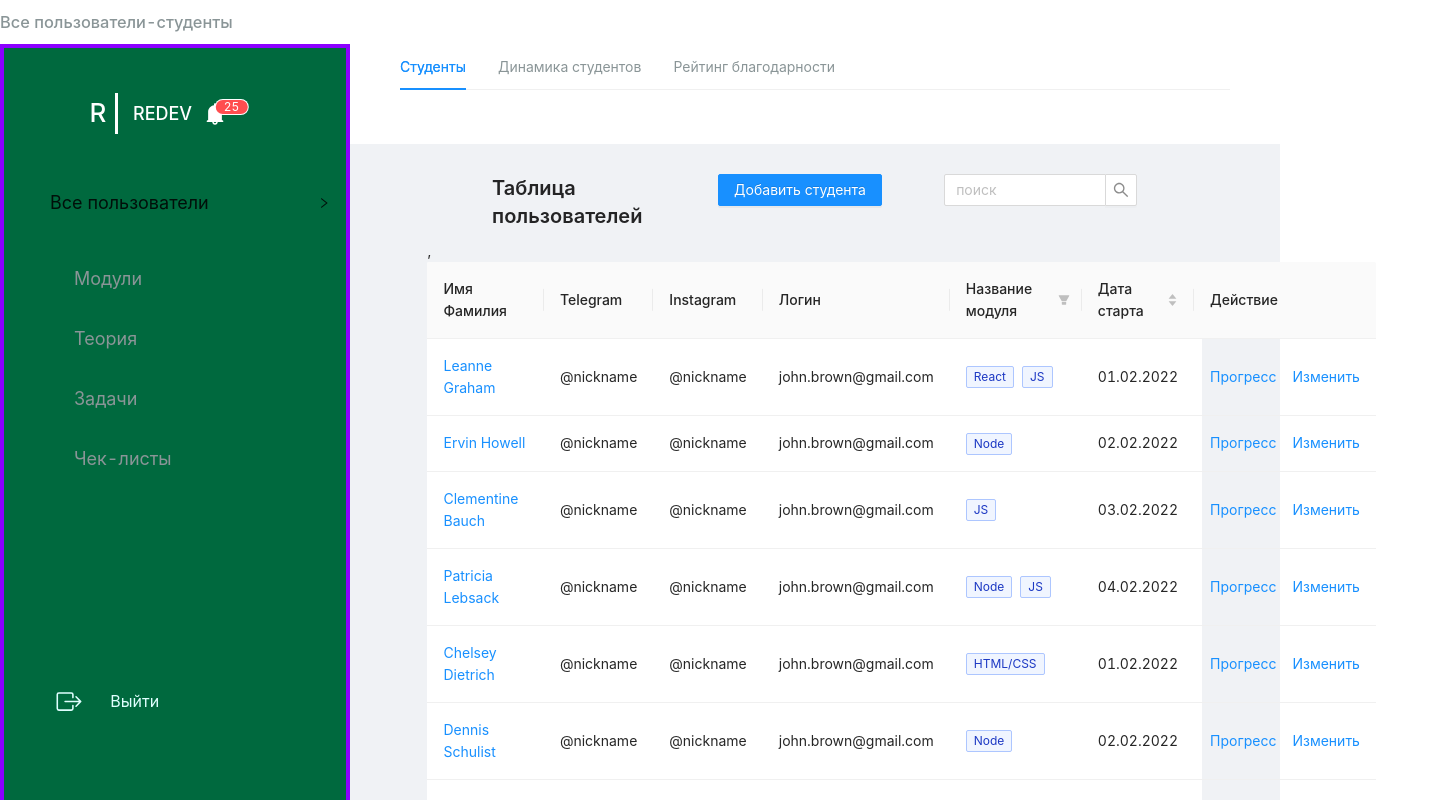
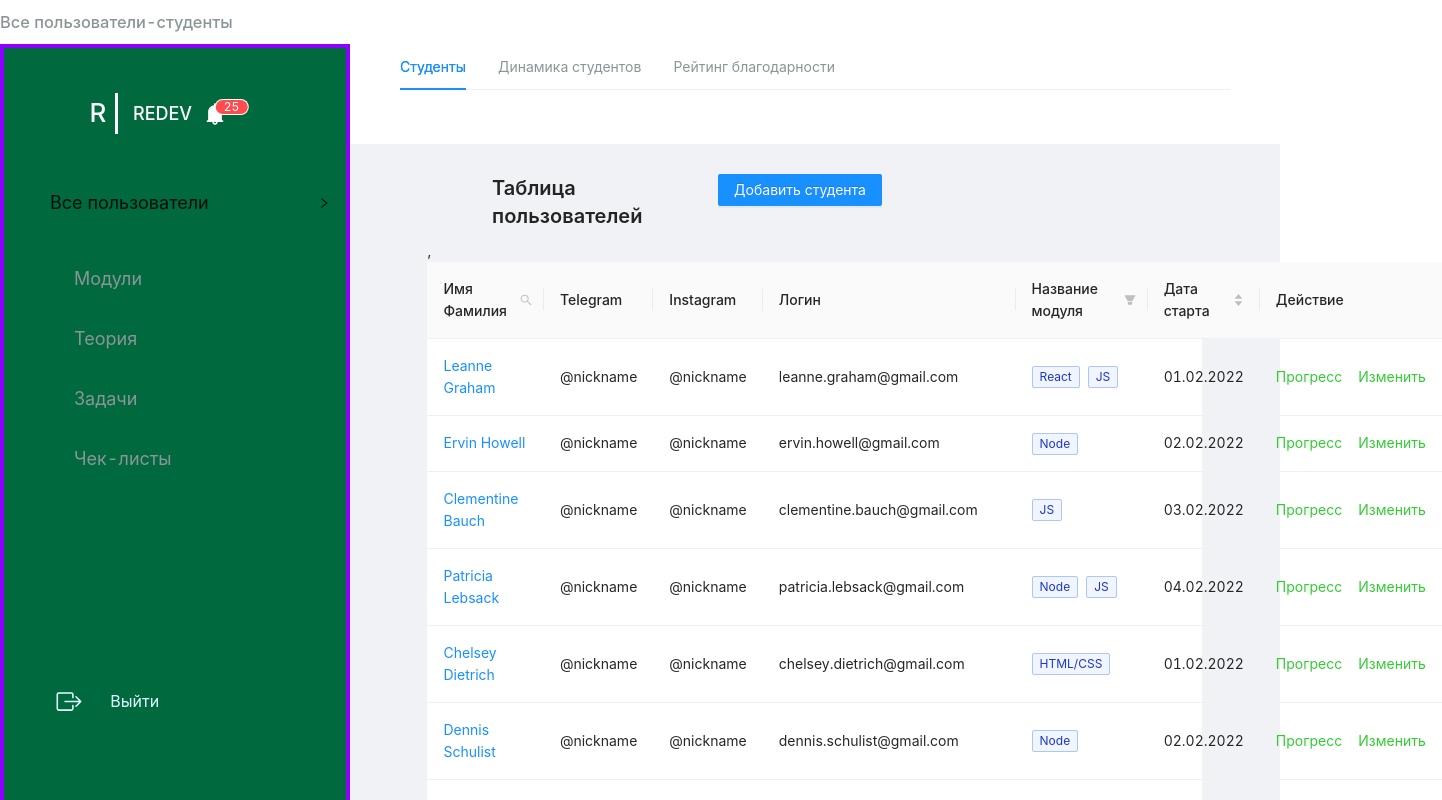
Before and after one commit to Arminonly/user_table, a React (Create React App) app: page /Users in a window 1280 px wide. Shown: the top 800 px of the page, 1442 px wide, since content can reach past the window. Built offline with nearby package versions, Linux system fonts and the light colour scheme.

Commit message:
фиксация:master

```diff
--- a/package.json
+++ b/package.json
@@ -13,6 +13,7 @@
     "react": "^17.0.2",
     "react-color": "^2.19.3",
     "react-dom": "^17.0.2",
+    "react-highlight-words": "^0.17.0",
     "react-router-dom": "^6.2.1",
     "react-scripts": "5.0.0",
     "reactstrap": "^9.0.1",
--- a/src/components/modules/Content/ContentCards.js
+++ b/src/components/modules/Content/ContentCards.js
@@ -1,5 +1,5 @@
 import React from 'react'
-import { Card, Col, Row, Badge } from 'antd'
+import { Card, Col, Row, Badge, Input } from 'antd'
 import { EditOutlined, CloseOutlined } from '@ant-design/icons'
 
 const ContentCards = () => {
@@ -10,13 +10,19 @@ const ContentCards = () => {
       fontSize: '16px'
     }
   }
+  // const text = '!!!!test text!!!!'
+  // const title = '!!!!test title!!!!'
+  // color='#C1876B'
+  const color = '#C1876B'
+
   return (
     <>
       <div className="site-card-wrapper" style={{ margin: '15px' }}>
         <Row gutter={[10, 15]}>
           <Col span={6}>
-            <Badge.Ribbon text="Hippies"  color='#C1876B'>
-              <Card title="HTML/CSS" size="default" hoverable={true}  >
+            <Badge.Ribbon text='HTML/CSS' color={color}>
+              <Card title='HTML/CSS' size="default" hoverable={true}>
+              <Input/>
                 <div style={styles.div}>
                   <EditOutlined /> &nbsp;&nbsp;
                   <CloseOutlined />
@@ -24,9 +30,11 @@ const ContentCards = () => {
               </Card>
             </Badge.Ribbon>
           </Col>
+
           <Col span={6}>
-            <Badge.Ribbon text="Hippies" color='#CDA4DE'>
-              <Card title="JS" size="default"  hoverable={true}>
+            <Badge.Ribbon text="JS" color="#CDA4DE">
+              <Card title="JS" size="default" hoverable={true}>
+              <Input/>
                 <div style={styles.div}>
                   <EditOutlined /> &nbsp;&nbsp;
                   <CloseOutlined />
@@ -34,9 +42,11 @@ const ContentCards = () => {
               </Card>
             </Badge.Ribbon>
           </Col>
+
           <Col span={6}>
-            <Badge.Ribbon text="Hippies" color='#87CEEB'>
-              <Card title="REACT" size="default"  hoverable={true}>
+            <Badge.Ribbon text="REACT" color="#87CEEB">
+              <Card title="REACT" size="default" hoverable={true}>
+              <Input/>
                 <div style={styles.div}>
                   <EditOutlined /> &nbsp;&nbsp;
                   <CloseOutlined />
@@ -44,9 +54,11 @@ const ContentCards = () => {
               </Card>
             </Badge.Ribbon>
           </Col>
+
           <Col span={6}>
-            <Badge.Ribbon text="Hippies" color='#9ACD32'>
-              <Card title="Node" size="default"  hoverable={true}>
+            <Badge.Ribbon text="Node" color="#9ACD32">
+              <Card title="Node" size="default" hoverable={true}>
+              <Input/>
                 <div style={styles.div}>
                   <EditOutlined /> &nbsp;&nbsp;
                   <CloseOutlined />
@@ -54,9 +66,16 @@ const ContentCards = () => {
               </Card>
             </Badge.Ribbon>
           </Col>
+
           <Col span={6}>
-            <Badge.Ribbon  text="Hippies" color='#D6AE01'>
-              <Card title="Базы данных" color='black' size="default"  hoverable={true}>
+            <Badge.Ribbon text="Базы данных" color="#D6AE01">
+              <Card
+                title="Базы данных"
+                color="black"
+                size="default"
+                hoverable={true}
+              >
+              <Input/>
                 <div style={styles.div}>
                   <EditOutlined /> &nbsp;&nbsp;
                   <CloseOutlined />
--- a/src/components/modules/Content/ContentMain.js
+++ b/src/components/modules/Content/ContentMain.js
@@ -2,6 +2,10 @@ import React from 'react'
 import ContentCards from './ContentCards'
 
 const ContentMain = () => {
-  return <><ContentCards /></>
+  return (
+    <>
+      <ContentCards />
+    </>
+  )
 }
 export default ContentMain
--- a/src/components/users/Users.js
+++ b/src/components/users/Users.js
@@ -15,7 +15,7 @@ export default function Users() {
         <Sider
           style={{
             backgroundColor: '#00693E	',
-            height: '800px',
+            height: '820px',
             border: '4px solid #8B00FF',
           }}
           width="350"
--- a/src/components/users/sideBar/SidebarCollapse.js
+++ b/src/components/users/sideBar/SidebarCollapse.js
@@ -9,6 +9,11 @@ export const SidebarCollapse = () => {
   //   }
   const text1 = 'Динамика студентов'
   const text2 = 'Рейтинг благодарности'
+  const style={
+    color:'white'
+  }
+  const header = "Все пользователи"
+
   return (
     <Collapse
       style={{
@@ -22,7 +27,7 @@ export const SidebarCollapse = () => {
       defaultActiveKey={['0']}
       //  onChange={callback}
     >
-      <Panel  header="Все пользователи" key="1" style={{ cursor: 'pointer', }}>
+      <Panel  header={header} key="1" style={{ cursor: 'pointer', }}>
         <p style={{color:'#8A9597',marginLeft:'50px'}}>{text1}</p>
         <p style={{color:'#8A9597',marginLeft:'50px'}}>{text2}</p>
       </Panel>
--- a/src/components/usersTable/Table.js
+++ b/src/components/usersTable/Table.js
@@ -1,14 +1,209 @@
 import React from 'react'
-import { Table, Tag, Space } from 'antd'
+import { Table, Tag, Space, Input, Button, Modal } from 'antd'
 import { users } from './data'
 import { HeaderTitle } from './tableHeader/HeaderTitle'
 import { Link } from 'react-router-dom'
 
+import Highlighter from 'react-highlight-words'
+import { SearchOutlined } from '@ant-design/icons'
+
+// const columns = [
+//   {
+//     title: 'Имя Фамилия',
+//     dataIndex: 'name',
+//     key: 'name',
+//     render: (text) => (
+//       <a href="https://web.telegram.org/k/" target="_blank">
+//         {text}
+//       </a>
+//     )
+//   },
+//   {
+//     title: 'Telegram',
+//     dataIndex: 'telegram',
+//     key: 'telegram'
+//   },
+//   {
+//     title: 'Instagram',
+//     dataIndex: 'instagram',
+//     key: 'instagram'
+//   },
+//   {
+//     title: 'Логин',
+//     dataIndex: 'login',
+//     key: 'login'
+//   },
+//   {
+//     title: 'Название модуля',
+//     dataIndex: 'tags',
+//     key: 'tags',
+//     render: (tags) => (
+//       <>
+//         {tags.map((tag) => (
+//           <Tag color="geekblue" key={tag}>
+//             {tag}
+//           </Tag>
+//         ))}
+//       </>
+//     ),
+//     filters: [
+//       {
+//         text: 'HTML/CSS',
+//         value: 'HTML/CSS'
+//       },
+//       {
+//         text: 'Базы данных',
+//         value: 'Базы данных'
+//       },
+//       {
+//         text: 'JS',
+//         value: 'JS'
+//       },
+//       {
+//         text: 'Node',
+//         value: 'Node'
+//       },
+//       {
+//         text: 'React',
+//         value: 'React'
+//       }
+//     ],
+//     onFilter: (value, item) => item.tags.includes(value)
+//   },
+//   {
+//     title: 'Дата старта',
+//     dataIndex: 'startDate',
+//     key: 'startDate',
+//     sorter: (a, b) => a.startDate - b.startDate
+//   },
+//   {
+//     title: 'Действие',
+//     dataIndex: 'action',
+//     key: 'action',
+//     render: (text) => (
+//       <Space size="middle">
+//         <Link to="/ProgressMain">Прогресс</Link>
+//         <a>Изменить </a>
+//       </Space>
+//     )
+//   }
+// ]
+
+export default class UserTable extends React.Component {
+  // const dataSource = users.map((item) => ({ ...item, key: item.id }))
+
+  state = {
+    searchText: '',
+    searchedColumn: '',
+    modalIsVisible: false,
+    }
+  getColumnSearchProps = (dataIndex) => ({
+    filterDropdown: ({
+      setSelectedKeys,
+      selectedKeys,
+      confirm,
+      clearFilters
+    }) => (
+      <div style={{ padding: 8 }}>
+        <Input
+          ref={(node) => {
+            this.searchInput = node
+          }}
+          placeholder={`Search ${dataIndex}`}
+          value={selectedKeys[0]}
+          onChange={(e) =>
+            setSelectedKeys(e.target.value ? [e.target.value] : [])
+          }
+          onPressEnter={() =>
+            this.handleSearch(selectedKeys, confirm, dataIndex)
+          }
+          style={{ marginBottom: 8, display: 'block' }}
+        />
+        <Space>
+          <Button
+            type="primary"
+            onClick={() => this.handleSearch(selectedKeys, confirm, dataIndex)}
+            icon={<SearchOutlined />}
+            size="small"
+            style={{ width: 90 }}
+          >
+            Search
+          </Button>
+          <Button
+            onClick={() => this.handleReset(clearFilters)}
+            size="small"
+            style={{ width: 90 }}
+          >
+            Reset
+          </Button>
+          <Button
+            type="link"
+            size="small"
+            onClick={() => {
+              confirm({ closeDropdown: false })
+              this.setState({
+                searchText: selectedKeys[0],
+                searchedColumn: dataIndex
+              })
+            }}
+          >
+            Filter
+          </Button>
+        </Space>
+      </div>
+    ),
+    filterIcon: (filtered) => (
+      <SearchOutlined style={{ color: filtered ? '#1890ff' : undefined }} />
+    ),
+    onFilter: (value, record) =>
+      record[dataIndex]
+        ? record[dataIndex]
+            .toString()
+            .toLowerCase()
+            .includes(value.toLowerCase())
+        : '',
+    onFilterDropdownVisibleChange: (visible) => {
+      if (visible) {
+        setTimeout(() => this.searchInput.select(), 100)
+      }
+    },
+    render: (text) =>
+      this.state.searchedColumn === dataIndex ? (
+        <Highlighter
+          highlightStyle={{ backgroundColor: '#ffc069', padding: 0 }}
+          searchWords={[this.state.searchText]}
+          autoEscape
+          textToHighlight={text ? text.toString() : ''}
+        />
+      ) : (
+        text
+      )
+  })
+
+  handleSearch = (selectedKeys, confirm, dataIndex) => {
+    confirm()
+    this.setState({
+      searchText: selectedKeys[0],
+      searchedColumn: dataIndex
+    })
+  }
+
+  handleReset = (clearFilters) => {
+    clearFilters()
+    this.setState({ searchText: '' })
+  }
+  modalIsVisible(modalIsVisible) {
+    this.setState({ modalIsVisible })
+  }
+
+  render() {
     const columns = [
       {
         title: 'Имя Фамилия',
         dataIndex: 'name',
         key: 'name',
+        width: '30%',
+        ...this.getColumnSearchProps('name'),
         render: (text) => (
           <a href="https://web.telegram.org/k/" target="_blank">
             {text}
@@ -78,29 +273,50 @@ const columns = [
         dataIndex: 'action',
         key: 'action',
         render: (text) => (
+          <>
             <Space size="middle">
-        <Link to="/ProgressMain">Прогресс</Link>
-        <a>Изменить </a>
+              <Link style={{ color: '#32CD32' }} to="/ProgressMain">
+                Прогресс
+              </Link>
+              <span
+                onClick={() => this.modalIsVisible(true)}
+                style={{ color: '#32CD32', cursor: 'pointer' }}
+              >
+                Изменить
+              </span>
             </Space>
+          </>
         )
       }
     ]
-
-export default function UserTable() {
-  const dataSource = users.map((item) => ({ ...item, key: item.id }))
     return (
-    <div>
+      <>
         <HeaderTitle />
-
         <Table
           columns={columns}
-        dataSource={dataSource}
+          dataSource={users}
           pagination={{
             defaultPageSize: '10',
             showSizeChanger: true,
             pageSizeOptions: [2, 5, 10, 15]
           }}
         />
-    </div>
+        <p>
+          <Modal
+            title="изменить студента"
+            centered
+            okText="сохранить"
+            cancelText="отменить"
+            visible={this.state.modalIsVisible}
+            onOk={() => this.modalIsVisible(false)}
+            onCancel={() => this.modalIsVisible(false)}
+          >
+            <Input
+
+            />
+          </Modal>
+        </p>
+      </>
     )
   }
+}
--- a/src/components/usersTable/data.js
+++ b/src/components/usersTable/data.js
@@ -5,7 +5,7 @@ export const users = [
     name: 'Leanne Graham',
     telegram: '@nickname',
     instagram: '@nickname',
-    login: 'john.brown@gmail.com',
+    login: 'leanne.graham@gmail.com',
     startDate: '01.02.2022',
     tags: ['React', 'JS'],
   },
@@ -15,7 +15,7 @@ export const users = [
     name: 'Ervin Howell',
     telegram: '@nickname',
     instagram: '@nickname',
-    login: 'john.brown@gmail.com',
+    login: 'ervin.howell@gmail.com',
     startDate: '02.02.2022',
     tags: ['Node'],
   },
@@ -25,7 +25,7 @@ export const users = [
     name: 'Clementine Bauch',
     telegram: '@nickname',
     instagram: '@nickname',
-    login: 'john.brown@gmail.com',
+    login: 'clementine.bauch@gmail.com',
     startDate: '03.02.2022',
     tags: ['JS'],
   },
@@ -35,7 +35,7 @@ export const users = [
     name: 'Patricia Lebsack',
     telegram: '@nickname',
     instagram: '@nickname',
-    login: 'john.brown@gmail.com',
+    login: 'patricia.lebsack@gmail.com',
     startDate: '04.02.2022',
     tags: ['Node', 'JS'],
   },
@@ -45,7 +45,7 @@ export const users = [
     name: 'Chelsey Dietrich',
     telegram: '@nickname',
     instagram: '@nickname',
-    login: 'john.brown@gmail.com',
+    login: 'chelsey.dietrich@gmail.com',
     startDate: '01.02.2022',
     tags: ['HTML/CSS'],
   },
@@ -55,7 +55,7 @@ export const users = [
     name: 'Dennis Schulist',
     telegram: '@nickname',
     instagram: '@nickname',
-    login: 'john.brown@gmail.com',
+    login: 'dennis.schulist@gmail.com',
     startDate: '02.02.2022',
     tags: ['Node'],
   },
@@ -65,7 +65,7 @@ export const users = [
     name: 'Kurtis Weissnat',
     telegram: '@nickname',
     instagram: '@nickname',
-    login: 'john.brown@gmail.com',
+    login: 'kurtis.weissnat@gmail.com',
     startDate: '03.02.2022',
     tags: ['Базы данных'],
   },
@@ -75,7 +75,7 @@ export const users = [
     name: 'Nicholas Runolfsdottir V',
     telegram: '@nickname',
     instagram: '@nickname',
-    login: 'john.brown@gmail.com',
+    login: 'nicholas.runolfsdottir@gmail.com',
     startDate: '04.02.2022',
     tags: ['JS', 'Базы данных'],
   },
@@ -85,7 +85,7 @@ export const users = [
     name: 'Glenna Reichert',
     telegram: '@nickname',
     instagram: '@nickname',
-    login: 'john.brown@gmail.com',
+    login: 'glenna.reichert@gmail.com',
     startDate: '01.02.2022',
     tags: ['Базы данных'],
   },
@@ -95,7 +95,7 @@ export const users = [
     name: 'Clementina DuBuque',
     telegram: '@nickname',
     instagram: '@nickname',
-    login: 'john.brown@gmail.com',
+    login: 'clementina.duBuque@gmail.com',
     startDate: '02.02.2022',
     tags: ['HTML/CSS'],
   },
--- a/src/components/usersTable/tableHeader/HeaderInput.js
+++ b/src/components/usersTable/tableHeader/HeaderInput.js
@@ -1,26 +1,29 @@
-import React from 'react'
-import { Input, Space } from 'antd'
-// import {users} from '../../usersTable/data'
+import React, { Component } from 'react'
+// import { Table, Input, Button, Space } from 'antd'
 
-export const HeaderInput = () => {
-  const onSearch = (value) => console.log(value)
+export class HeaderInput extends Component {
+  render() {
+    return <></>
+  }
+}
 
-  const { Search } = Input
+// HeaderInput
 
-  // const filteredUsers = users.filter((user)=>{
-    // return user.name.toLowerCase().includes(value.toLowerCase())
-  // })
+// const onSearch = (value) => console.log(value)
+// const { Search } = Input
+// const filteredUsers = users.filter((user)=>{
+//   return user.name.toLowerCase().includes(value.toLowerCase())
+// })
 // console.log(filteredUsers);
 
+// return (
+//   <Space style={{ marginTop: '30px' }}>
+//     <Search
+//       type="search"
+//       onChange={(e) => setValue(e.target.value)}
 
-  return (
-    <Space style={{ marginTop: '30px' }}>
-      <Search
-        type="search"
-        // onChange={(e) => setValue(e.target.value)}
-        placeholder="поиск"
-        onSearch={onSearch}
-      />
-    </Space>
-  )
-}
+//       placeholder="поиск"
+//       onSearch={onSearch}
+//     />
+//   </Space>
+// )
--- a/src/components/usersTable/tableHeader/HeaderTitle.js
+++ b/src/components/usersTable/tableHeader/HeaderTitle.js
@@ -1,17 +1,12 @@
 import React from 'react'
-import { Row, Col} from 'antd'
+import { Row, Col } from 'antd'
 import { HeaderText } from './HeaderText'
-import  HeaderButton  from './HeaderButton'
+import HeaderButton from './HeaderButton'
 import { HeaderInput } from './HeaderInput'
-import {users} from '../../usersTable/data'
-
-
 
 export const HeaderTitle = () => {
-  const [value, setValue] = React.useState('')
   return (
     <>
-
       <Row>
         <Col xs={{ span: 5, offset: 1 }} lg={{ span: 6, offset: 2 }}>
           <HeaderText />
@@ -19,12 +14,11 @@ export const HeaderTitle = () => {
         <Col xs={{ span: 11, offset: 1 }} lg={{ span: 6, offset: 1 }}>
           <HeaderButton />
         </Col>
-    <Col xs={{ span: 5, offset:1 }} lg={{ span: 6, offset: 1 }}>
+        {/* <Col xs={{ span: 5, offset: 1 }} lg={{ span: 6, offset: 1 }}>
           <HeaderInput />
-    </Col>
-  </Row>,
-
-
+        </Col> */}
+      </Row>
+      ,
     </>
   )
 }
```
Also changed, not shown: src/components/usersTable/tableHeader/HeaderButton.js (+27 -32 lines), 1 other file (tests, documents, lock files or other folders). Lines whose indentation alone changed are shown as unchanged.
